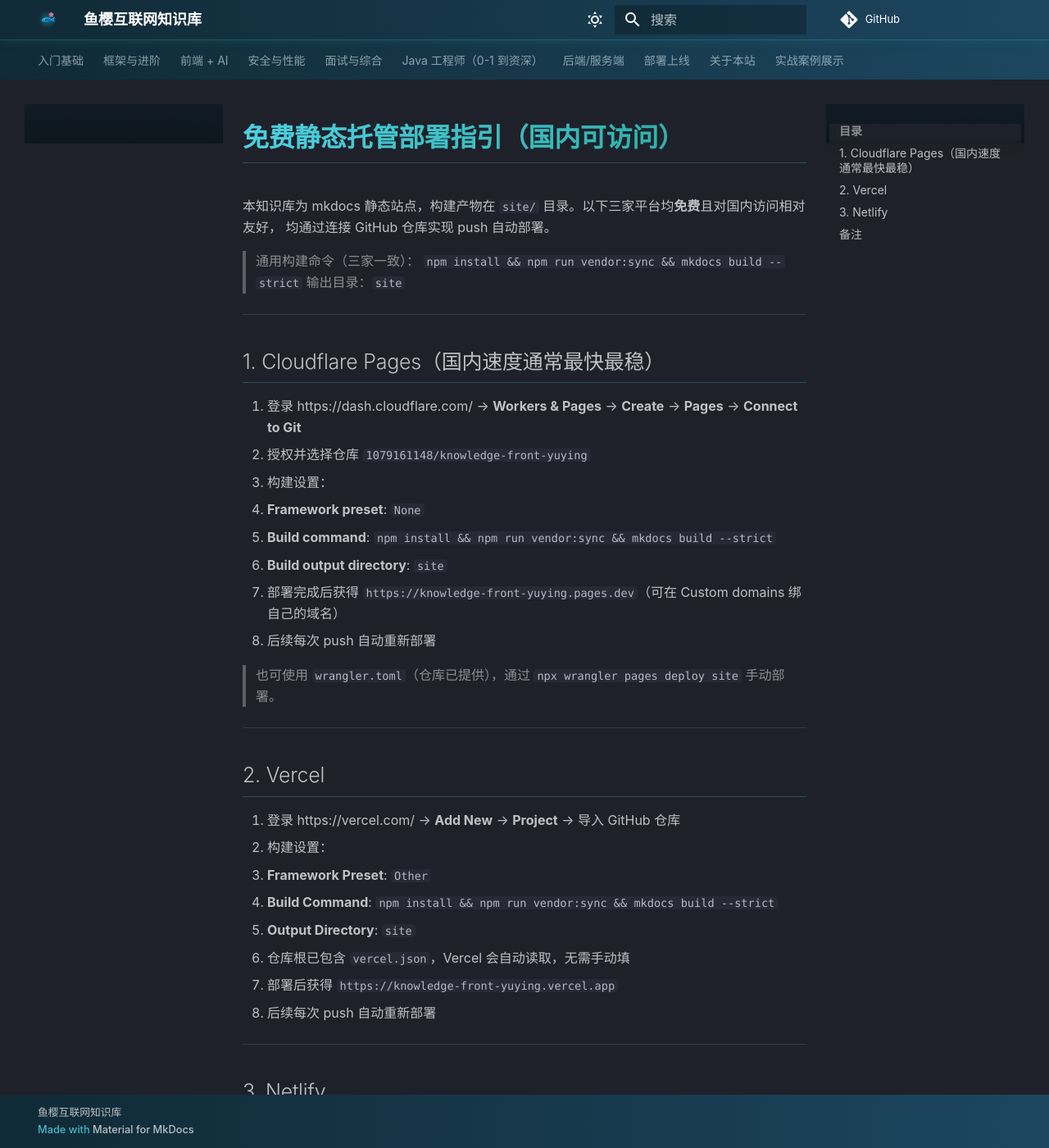
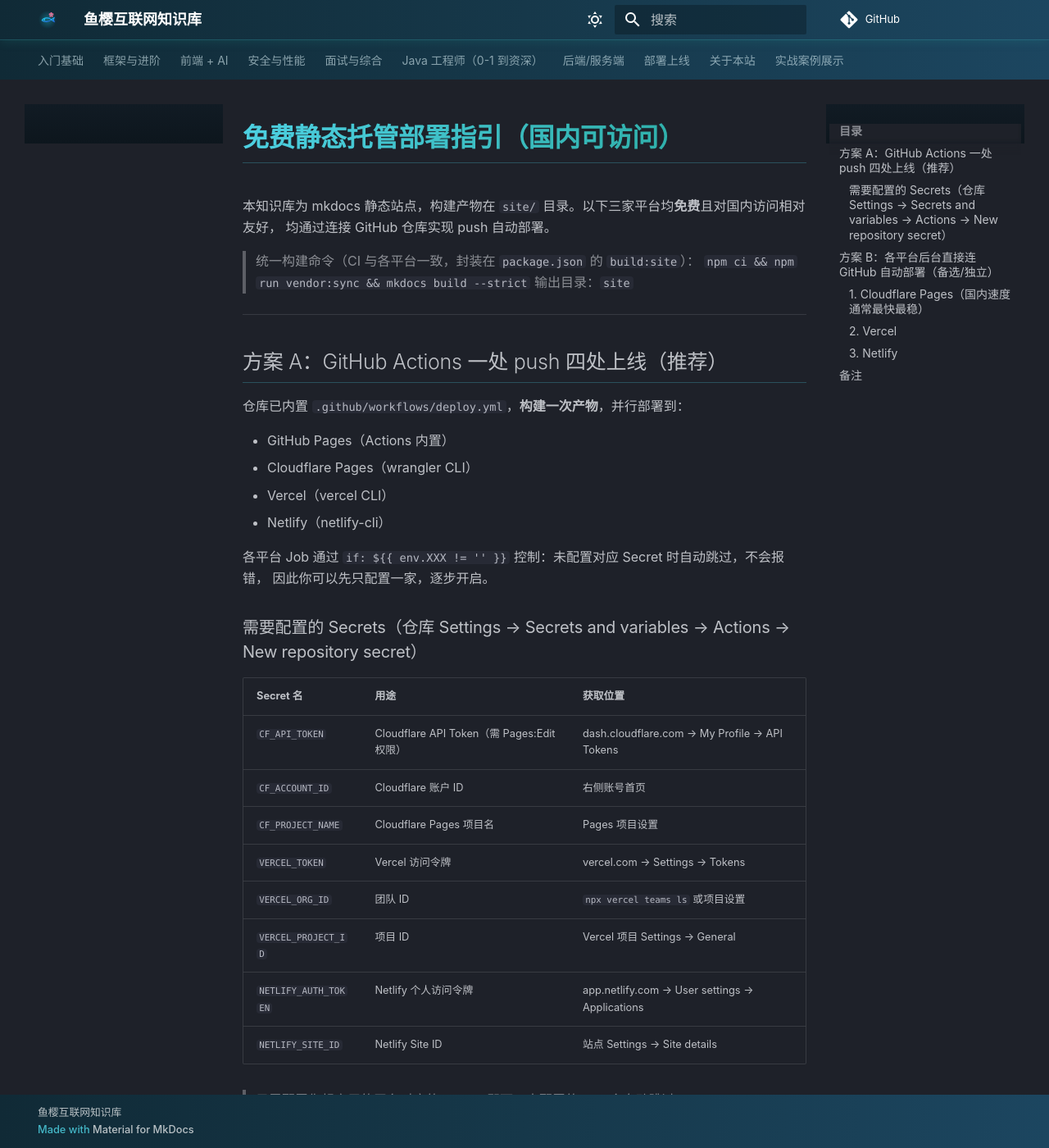
Before and after one commit to 1079161148/knowledge-front-yuying, an MkDocs documentation site: the page built from docs/DEPLOY-FREE.md, in a window 1280 px wide and 1400 px high. Shown: the whole window at 82% size. Built offline with MkDocs 1.6.1 and Material for MkDocs 9.7.7, drawn with Linux system fonts in a browser that asks for light colours; comment, search, counter and statistics services are not loaded; some of the changed text lies outside the part shown.

Commit message:
ci: 统一构建脚本 build:site，合并 GitHub Pages/Vercel/Netlify/Cloudflare 四路自动部署

```diff
--- a/docs/DEPLOY-FREE.md
+++ b/docs/DEPLOY-FREE.md
@@ -3,49 +3,74 @@
 本知识库为 mkdocs 静态站点，构建产物在 `site/` 目录。以下三家平台均**免费**且对国内访问相对友好，
 均通过连接 GitHub 仓库实现 push 自动部署。
 
-> 通用构建命令（三家一致）：
-> `npm install && npm run vendor:sync && mkdocs build --strict`
+> 统一构建命令（CI 与各平台一致，封装在 `package.json` 的 `build:site`）：
+> `npm ci && npm run vendor:sync && mkdocs build --strict`
 > 输出目录：`site`
 
 ---
 
-## 1. Cloudflare Pages（国内速度通常最快最稳）
+## 方案 A：GitHub Actions 一处 push 四处上线（推荐）
+
+仓库已内置 `.github/workflows/deploy.yml`，**构建一次产物**，并行部署到：
+
+- GitHub Pages（Actions 内置）
+- Cloudflare Pages（wrangler CLI）
+- Vercel（vercel CLI）
+- Netlify（netlify-cli）
+
+各平台 Job 通过 `if: ${{ env.XXX != '' }}` 控制：未配置对应 Secret 时自动跳过，不会报错，
+因此你可以先只配置一家，逐步开启。
+
+### 需要配置的 Secrets（仓库 Settings → Secrets and variables → Actions → New repository secret）
+
+| Secret 名 | 用途 | 获取位置 |
+|-----------|------|----------|
+| `CF_API_TOKEN` | Cloudflare API Token（需 Pages:Edit 权限） | dash.cloudflare.com → My Profile → API Tokens |
+| `CF_ACCOUNT_ID` | Cloudflare 账户 ID | 右侧账号首页 |
+| `CF_PROJECT_NAME` | Cloudflare Pages 项目名 | Pages 项目设置 |
+| `VERCEL_TOKEN` | Vercel 访问令牌 | vercel.com → Settings → Tokens |
+| `VERCEL_ORG_ID` | 团队 ID | `npx vercel teams ls` 或项目设置 |
+| `VERCEL_PROJECT_ID` | 项目 ID | Vercel 项目 Settings → General |
+| `NETLIFY_AUTH_TOKEN` | Netlify 个人访问令牌 | app.netlify.com → User settings → Applications |
+| `NETLIFY_SITE_ID` | Netlify Site ID | 站点 Settings → Site details |
+
+> 只需配置你想启用的平台对应的 Secret 即可，未配置的 Job 会自动跳过。
+
+---
+
+## 方案 B：各平台后台直接连 GitHub 自动部署（备选/独立）
+
+若不想用 Actions 统一部署，也可在各平台后台连接本仓库，构建命令与上面一致。
+
+### 1. Cloudflare Pages（国内速度通常最快最稳）
 
 1. 登录 https://dash.cloudflare.com/ → **Workers & Pages** → **Create** → **Pages** → **Connect to Git**
 2. 授权并选择仓库 `1079161148/knowledge-front-yuying`
 3. 构建设置：
    - **Framework preset**: `None`
-   - **Build command**: `npm install && npm run vendor:sync && mkdocs build --strict`
+   - **Build command**: `npm ci && npm run vendor:sync && mkdocs build --strict`
    - **Build output directory**: `site`
-4. 部署完成后获得 `https://knowledge-front-yuying.pages.dev`（可在 Custom domains 绑自己的域名）
-5. 后续每次 push 自动重新部署
+4. 部署完成后获得 `https://knowledge-front-yuying.pages.dev`
+5. 也可使用 `wrangler.toml`（仓库已提供），通过 `npx wrangler pages deploy site` 手动部署
 
-> 也可使用 `wrangler.toml`（仓库已提供），通过 `npx wrangler pages deploy site` 手动部署。
-
----
-
-## 2. Vercel
+### 2. Vercel
 
 1. 登录 https://vercel.com/ → **Add New** → **Project** → 导入 GitHub 仓库
 2. 构建设置：
    - **Framework Preset**: `Other`
-   - **Build Command**: `npm install && npm run vendor:sync && mkdocs build --strict`
+   - **Build Command**: `npm ci && npm run vendor:sync && mkdocs build --strict`
    - **Output Directory**: `site`
-3. 仓库根已包含 `vercel.json`，Vercel 会自动读取，无需手动填
+3. 仓库根已包含 `vercel.json`，Vercel 会自动读取
 4. 部署后获得 `https://knowledge-front-yuying.vercel.app`
-5. 后续每次 push 自动重新部署
 
----
-
-## 3. Netlify
+### 3. Netlify
 
 1. 登录 https://app.netlify.com/ → **Add new site** → **Import an existing project** → 连接 GitHub
 2. 构建设置：
-   - **Build command**: `npm install && npm run vendor:sync && mkdocs build --strict`
+   - **Build command**: `npm ci && npm run vendor:sync && mkdocs build --strict`
    - **Publish directory**: `site`
 3. 仓库根已包含 `netlify.toml`，Netlify 会自动读取
 4. 部署后获得 `https://<随机>.netlify.app`
-5. 后续每次 push 自动重新部署
 
 ---
 
@@ -53,5 +78,5 @@
 
 - 三家均免费、支持自动 HTTPS、全球 CDN、push 触发部署。
 - 国内访问速度参考：Cloudflare Pages ≈ 最快最稳；Vercel / Netlify 次之（个别地区偶尔限速）。
-- GitHub Pages 仍保留（`.github/workflows/deploy.yml`），作为备用镜像。
+- 用方案 A 时，GitHub Pages 由 Actions 部署，三家由各自 CLI 部署，互不冲突。
 - 如需自定义域名，三家都支持绑定（Cloudflare / Vercel / Netlify 后台 Custom domains）。
--- a/package.json
+++ b/package.json
@@ -6,7 +6,8 @@
   "scripts": {
     "postinstall": "node scripts/copy-vendor.mjs",
     "vendor:sync": "node scripts/copy-vendor.mjs",
-    "build": "npm run vendor:sync && mkdocs build"
+    "build": "npm run vendor:sync && mkdocs build",
+    "build:site": "npm ci && npm run vendor:sync && mkdocs build --strict"
   },
   "dependencies": {
     "vue": "3.5.40",
```
Also changed, not shown: 1 other file.
